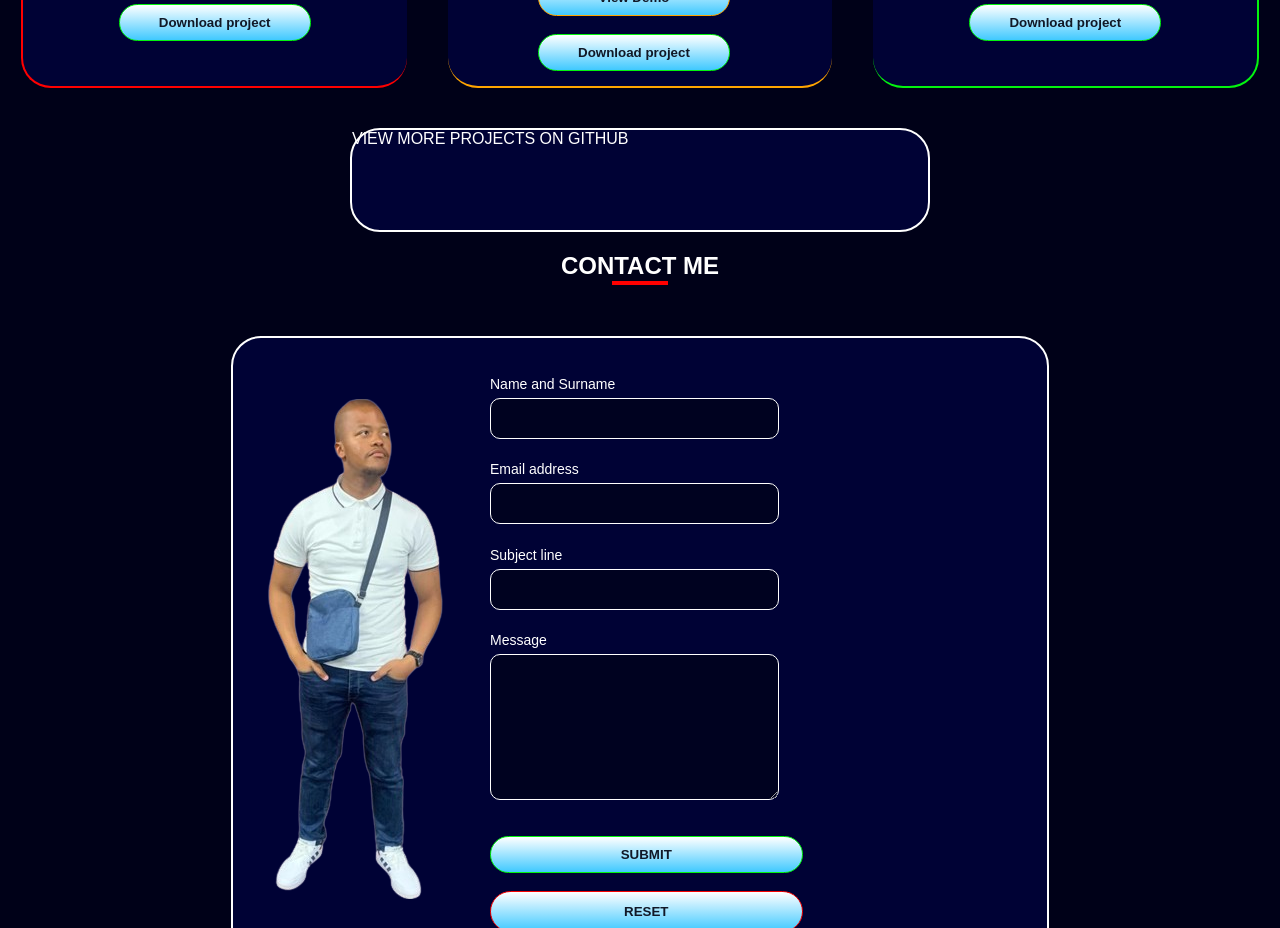
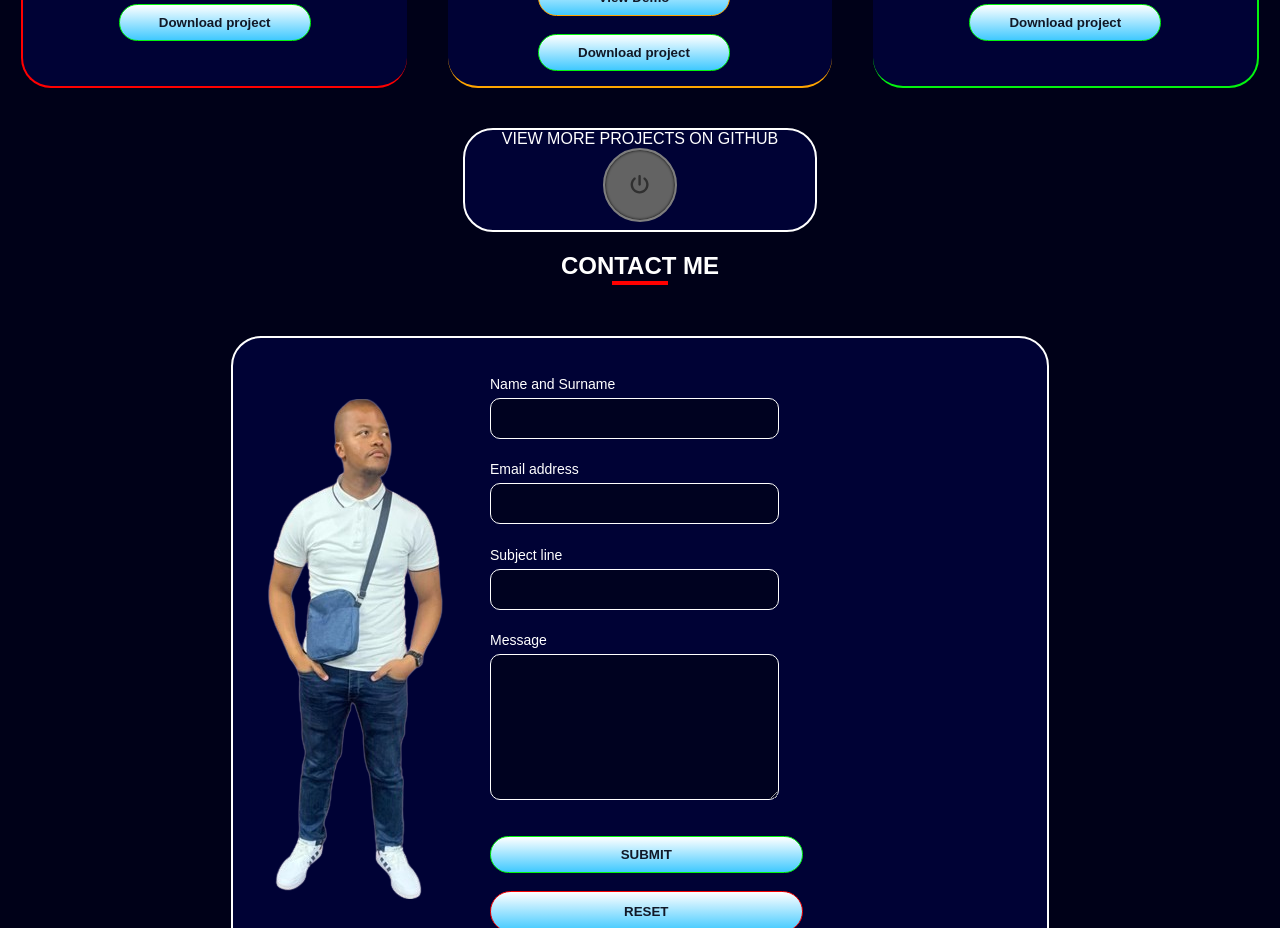
Before and after one commit to Lusa-mata/react-portfolio, a React (Create React App) app: page / in a window 1280 px wide. Shown: the part 2920-3848 px from the top of the page. Built offline with nearby package versions, Linux system fonts and the light colour scheme.

Commit message:
added toggle button

```diff
--- a/src/App.css
+++ b/src/App.css
@@ -305,7 +305,7 @@ body {
 }
 
 
-/*everything below is for the form*/
+/*everything below is for the contact form*/
 .form-container {
   width: 750px;
   border-radius: 30px;
@@ -814,7 +814,7 @@ background: #03f40f;
 }
 
 .card-more {
-  width: 45%;
+  width: 350px;
   height: 100px;
   color: white;
   background-color: #000235;
@@ -822,6 +822,57 @@ background: #03f40f;
   border-radius: 30px;
   margin-top: 40px;
 }
+
+
+#checkbox {
+  display: none;
+}
+
+.switch {
+  position: relative;
+  width: 70px;
+  height: 70px;
+  background-color: rgb(99, 99, 99);
+  border-radius: 50%;
+  z-index: 1;
+  cursor: pointer;
+  display: flex;
+  align-items: center;
+  justify-content: center;
+  border: 2px solid rgb(126, 126, 126);
+  box-shadow: 0px 0px 3px rgb(2, 2, 2) inset;
+}
+.switch svg {
+  width: 1.2em;
+}
+.switch svg path {
+  fill: rgb(48, 48, 48);
+}
+#checkbox:checked + .switch {
+  box-shadow: 0px 0px 1px rgb(151, 243, 255) inset,
+    0px 0px 2px rgb(151, 243, 255) inset, 0px 0px 10px rgb(151, 243, 255) inset,
+    0px 0px 40px rgb(151, 243, 255), 0px 0px 100px rgb(151, 243, 255),
+    0px 0px 5px rgb(151, 243, 255);
+  border: 2px solid rgb(255, 255, 255);
+  background-color: rgb(146, 180, 184);
+}
+#checkbox:checked + .switch svg {
+  filter: drop-shadow(0px 0px 5px rgb(151, 243, 255));
+}
+#checkbox:checked + .switch svg path {
+  fill: rgb(255, 255, 255);
+}
+
+
+
+
+
+
+
+
+
+
+
 
 
 .book {
@@ -888,10 +939,6 @@ p {
   height: auto; /* Maintain aspect ratio */
 }
 
-
-
-
-/*PROJECTS COMPLETED RESPONSIVENESS*/
 
 
 
--- a/src/App.js
+++ b/src/App.js
@@ -346,9 +346,23 @@ function App() {
 
       {/* More projects card*/}
       <div className="center">
+
         <div className="card-more">
+        <div style={{ display: 'flex', justifyContent: 'center' }}>
         VIEW MORE PROJECTS ON GITHUB
         </div>
+
+        <div style={{ display: 'flex', justifyContent: 'center' }}>
+        <input id="checkbox" type="checkbox" />
+<label class="switch" for="checkbox">
+  <svg xmlns="http://www.w3.org/2000/svg" viewBox="0 0 512 512" class="slider">
+    <path
+      d="M288 32c0-17.7-14.3-32-32-32s-32 14.3-32 32V256c0 17.7 14.3 32 32 32s32-14.3 32-32V32zM143.5 120.6c13.6-11.3 15.4-31.5 4.1-45.1s-31.5-15.4-45.1-4.1C49.7 115.4 16 181.8 16 256c0 132.5 107.5 240 240 240s240-107.5 240-240c0-74.2-33.8-140.6-86.6-184.6c-13.6-11.3-33.8-9.4-45.1 4.1s-9.4 33.8 4.1 45.1c38.9 32.3 63.5 81 63.5 135.4c0 97.2-78.8 176-176 176s-176-78.8-176-176c0-54.4 24.7-103.1 63.5-135.4z"
+    ></path>
+  </svg>
+</label>
+</div>
+</div>
       </div>
 
 
```
